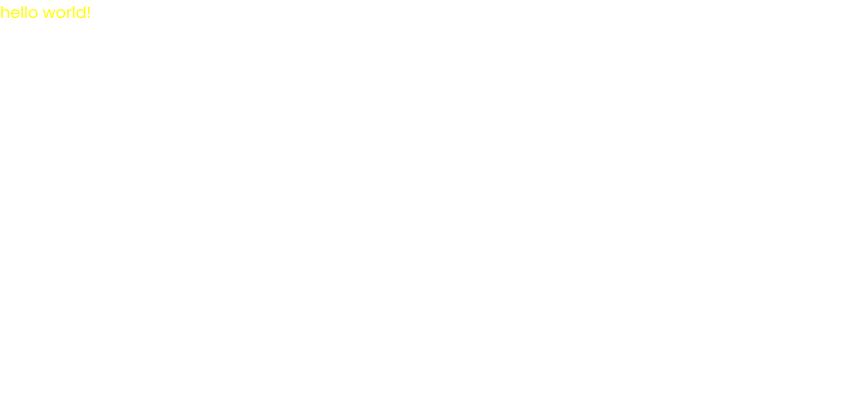
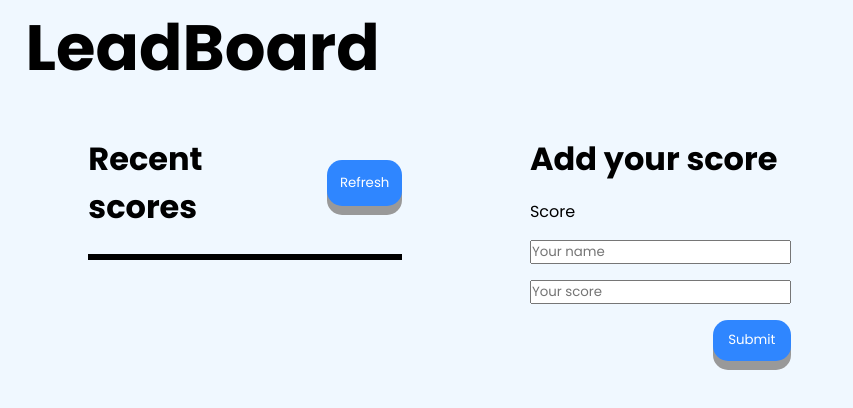
Before and after one commit to mohisa302/Leader-board, a website built with webpack: page src/index.html in a window 1280 px wide. Shown: the whole page, without its empty margins (0-853 px from the left). Built offline with nearby package versions, Linux system fonts and the light colour scheme.

Commit message:
Add style|Html

```diff
--- /dev/null
+++ b/babel.config.js
@@ -0,0 +1,3 @@
+module.exports = {
+  presets: [['@babel/preset-env', { targets: { node: 'current' } }]],
+};
--- a/package.json
+++ b/package.json
@@ -20,6 +20,11 @@
   },
   "homepage": "",
   "devDependencies": {
+    "@babel/core": "^7.20.12",
+    "@babel/preset-env": "^7.20.2",
+    "@fortawesome/fontawesome-free": "^6.2.1",
+    "babel-jest": "^29.3.1",
+    "babel-loader": "^9.1.2",
     "babel-eslint": "^10.1.0",
     "css-loader": "^6.7.3",
     "eslint": "^7.32.0",
--- a/src/index.html
+++ b/src/index.html
@@ -1,17 +1,38 @@
 <!DOCTYPE html>
-<html lang='en'>
-<head>
-    <meta charset='UTF-8'>
-    <meta http-equiv='X-UA-Compatible' content='IE=edge'>
-    <meta name='viewport' content='width=device-width, initial-scale=1.0'>
-    <link rel='preconnect' href='https://fonts.googleapis.com'>
+<html lang="en">
+  <head>
+    <meta charset="UTF-8" />
+    <meta http-equiv="X-UA-Compatible" content="IE=edge" />
+    <meta name="viewport" content="width=device-width, initial-scale=1.0" />
+    <link rel="preconnect" href="https://fonts.googleapis.com" />
     <title>webpcak</title>
-    <link rel='preconnect' href='https://fonts.gstatic.com' crossorigin>
-    <link href='https://fonts.googleapis.com/css2?family=Lato&family=Poppins:wght@400;500;600;700&family=Roboto:wght@400;500;700&display=swap' rel='stylesheet'>
-</head>
-<body>
-    <main >
-<p>hello world!</p>
+    <link rel="preconnect" href="https://fonts.gstatic.com" crossorigin />
+    <link
+      href="https://fonts.googleapis.com/css2?family=Lato&family=Poppins:wght@400;500;600;700&family=Roboto:wght@400;500;700&display=swap"
+      rel="stylesheet"
+    />
+  </head>
+  <body>
+    <main>
+      <section class="page1">
+        <h1 class="header">LeadBoard</h1>
+        <div class="home">
+          <div class="scores">
+            <div class="refresh-container">
+              <h3 class="text-title">Recent scores</h3>
+              <button class="refresh-btn">Refresh</button>
+            </div>
+            <ul class="scores-container"></ul>
+          </div>
+          <div class="add-container">
+            <h3 class="text-title">Add your score</h3>
+            <label class="input-label">Score</label>
+            <input class="add-input" type="text" placeholder="Your name" />
+            <input class="add-input" type="text" placeholder="Your score" />
+            <button class="submit-btn" type="submit">Submit</button>
+          </div>
+        </div>
+      </section>
     </main>
   </body>
-  </html>
+</html>
--- a/src/style.css
+++ b/src/style.css
@@ -5,6 +5,100 @@
   font-family: 'Poppins', sans-serif;
 }
 
-p {
-  color: yellow;
+html {
+  box-sizing: border-box;
 }
+
+html,
+body {
+  width: 100%;
+  height: 100%;
+  padding: 0;
+  margin: 0;
+}
+
+.refresh-container {
+  display: flex;
+  align-items: center;
+  column-gap: 4vw;
+}
+
+.home {
+  display: flex;
+  column-gap: 10vw;
+}
+
+.add-container {
+  display: flex;
+  row-gap: 2vh;
+  flex-direction: column;
+}
+
+.submit-btn {
+  width: 30%;
+  align-self: flex-end;
+}
+
+.add-title {
+  color: black;
+}
+
+.header {
+  padding: 0;
+  margin: 0;
+  font-size: 4em;
+}
+
+.page1 {
+  display: flex;
+  flex-direction: column;
+  flex-wrap: wrap;
+  margin-left: 2%;
+  row-gap: 5vh;
+}
+
+main {
+  background-color: aliceblue;
+  height: 100%;
+  width: 100%;
+}
+
+.scores-container {
+  border: 3px black solid;
+}
+
+.scores {
+  display: flex;
+  flex-direction: column;
+  row-gap: 10%;
+  margin-left: 5%;
+  width: 25%;
+}
+
+h3 {
+  font-size: 2em;
+}
+
+button {
+  display: inline-block;
+  padding: 4%;
+  cursor: pointer;
+  text-align: center;
+  text-decoration: none;
+  outline: none;
+  color: #fff;
+  background-color: rgb(47, 134, 255);
+  border: none;
+  border-radius: 15px;
+  box-shadow: 0 9px #999;
+}
+
+button:hover {
+  background-color: #0d02dc;
+}
+
+button:active {
+  background-color: #0d02dc;
+  box-shadow: 0 5px #666;
+  transform: translateY(4px);
+}
--- a/webpack.config.js
+++ b/webpack.config.js
@@ -13,11 +13,6 @@ module.exports = {
       template: './src/index.html',
     }),
   ],
-  output: {
-    filename: '[name].bundle.js',
-    path: path.resolve(__dirname, 'dist'),
-    clean: true,
-  },
   module: {
     rules: [
       {
```
Also changed, not shown: src/index.js (line endings or trailing spaces), 1 other file.
